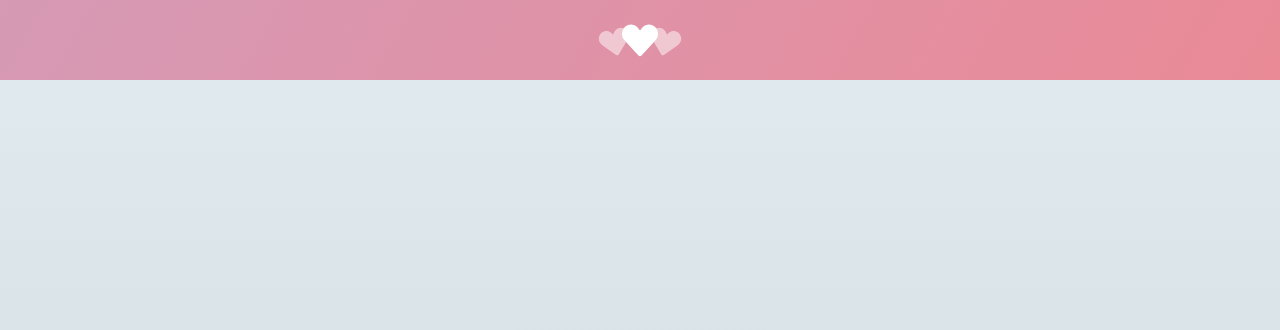
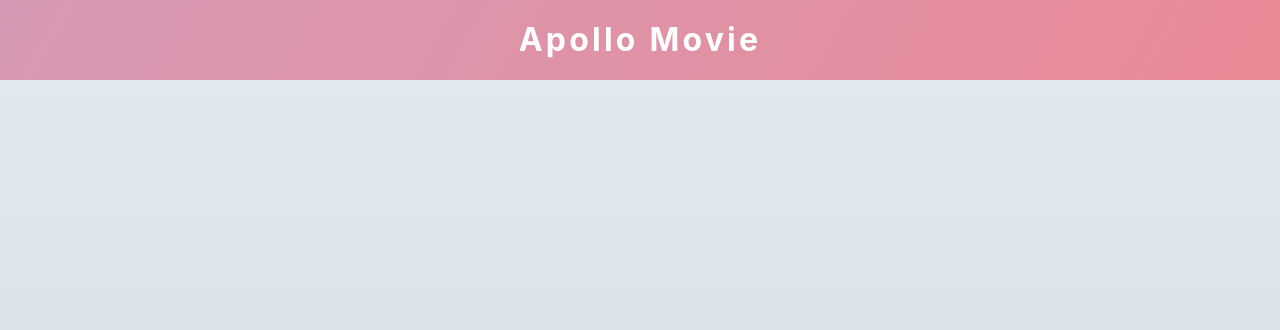
Before and after one commit to jinyongp/apollo-movies, a React (Create React App) app: page /#/ in a window 1280 px wide. Shown: the top 330 px of the page. Built offline with nearby package versions, Linux system fonts and the light colour scheme.

Commit message:
Update entire view

```diff
--- a/src/components/Movies.js
+++ b/src/components/Movies.js
@@ -3,8 +3,6 @@ import Movie from "./Movie";
 
 const Container = styled.div`
   width: 80%;
-  top: 15vh;
-  position: absolute;
   padding: 1rem 2rem;
   @media (max-width: 900px) {
     width: 100%;
--- a/src/components/TopLoader.js
+++ b/src/components/TopLoader.js
@@ -14,6 +14,15 @@ const gradient = keyframes`
   }
 `;
 
+const visible = keyframes`
+  from {
+    opacity: 0;
+  }
+  to {
+    opacity: 1;
+  }
+`;
+
 const Container = styled.div`
   width: 100%;
   height: 100vh;
@@ -22,7 +31,9 @@ const Container = styled.div`
   background-size: 400% 400%;
   background-image: linear-gradient(120deg, #a6c0fe 0%, #f68084 100%);
   display: flex;
-  justify-content: space-between;
+  flex-direction: column;
+  justify-content: center;
+  align-items: center;
   align-items: center;
   animation: ${gradient} 5s infinite linear alternate;
   transition: height 0.5s cubic-bezier(0.61, 0.11, 0, 1.02);
@@ -30,6 +41,16 @@ const Container = styled.div`
     height: 10vh;
     flex-direction: row;
   }
+`;
+
+const Title = styled.h1`
+  font-size: 2rem;
+  font-weight: 700;
+  color: white;
+  margin: auto;
+  letter-spacing: 0.2rem;
+  opacity: 0;
+  animation: ${visible} 0.5s ease 0.5s 1 forwards;
 `;
 
 const TopLoader = ({ loading }) => {
@@ -49,7 +70,7 @@ const TopLoader = ({ loading }) => {
   else
     return (
       <Container className="load">
-        <LoadingSVG scale={loading ? 1 : 0.6} />
+        <Title>Apollo Movie</Title>
       </Container>
     );
 };
--- a/src/components/index.js
+++ b/src/components/index.js
@@ -1,2 +1,3 @@
 export { default as TopLoader } from "./TopLoader";
 export { default as Movies } from "./Movies";
+export { default as LoadingSVG } from "./LoadingSVG";
--- a/src/routes/Detail.js
+++ b/src/routes/Detail.js
@@ -1,7 +1,7 @@
 import { useQuery } from "@apollo/client";
 import { useParams } from "react-router-dom";
 import { GET_MOVIE } from "../queries/movie";
-import LoadingSVG from "../components/LoadingSVG";
+import { Movies, LoadingSVG } from "../components";
 import styled, { keyframes } from "styled-components";
 
 const Container = styled.div`
@@ -26,9 +26,9 @@ const Left = styled.div`
   width: ${({ $loading }) => ($loading ? 100 : 60)}%;
   transition: width 0.5s cubic-bezier(0.61, 0.11, 0, 1.02);
   z-index: 1;
-  height: 100%;
   background-size: 400% 400%;
   background-image: linear-gradient(120deg, #a6c0fe 0%, #f68084 100%);
+  background-attachment: scroll;
   animation: ${gradient} 10s infinite linear alternate;
   display: flex;
   flex-direction: column;
@@ -47,17 +47,27 @@ const Year = styled.span`
   color: white;
   font-size: 2rem;
   font-weight: 200;
-  margin: 1.5rem;
-  margin-right: 0;
+  margin: 1rem;
 `;
 
 const Summary = styled.p`
   color: white;
+  max-height: 50%;
+  overflow-y: scroll;
   font-size: 1.2rem;
   font-weight: 300;
   line-height: 1.7rem;
   margin: 2rem 0 2rem 3rem;
   width: 50%;
+  padding: 1rem;
+  &::-webkit-scrollbar {
+    background-color: #0000;
+    width: 3px;
+  }
+  &::-webkit-scrollbar-thumb {
+    background-color: white;
+    border-radius: 1000px;
+  }
 `;
 
 const Info = styled.div`
@@ -75,6 +85,7 @@ const Genre = styled.div`
   background-color: #ccc;
   border-radius: 20px;
   padding: 5px;
+  margin-left: 3px;
   font-size: 0.8rem;
   font-weight: 600;
   color: white;
@@ -95,14 +106,17 @@ const Poster = styled.img`
   max-height: 90%;
   border-radius: 15px;
   object-fit: cover;
+  box-shadow: 0 2px 10px 2px gray;
 `;
+
+const MovieWrapper = styled.div``;
 
 const Detail = () => {
   const { id } = useParams();
   const { data, loading, error } = useQuery(GET_MOVIE, {
     variables: { id: +id },
   });
-  const { movie } = data || {};
+  const { movie, suggestions } = data || {};
   const {
     title,
     year,
@@ -129,8 +143,8 @@ const Detail = () => {
             {title}
           </Title>
           <Genres>
-            {genres?.map((genre) => (
-              <Genre>{genre}</Genre>
+            {genres?.map((genre, index) => (
+              <Genre key={index}>{genre}</Genre>
             ))}
           </Genres>
           <Summary>{description_full}</Summary>
--- a/src/routes/Home.js
+++ b/src/routes/Home.js
@@ -9,13 +9,24 @@ const Container = styled.div`
   align-items: center;
 `;
 
+const Main = styled.div`
+  width: 100%;
+  position: absolute;
+  top: 10vh;
+  display: flex;
+  justify-content: center;
+  padding: 3rem;
+`;
+
 const Home = () => {
   const { data, loading, error } = useQuery(GET_MOVIES);
   const { movies } = data || {};
   return (
     <Container>
       <TopLoader loading={loading} />
-      <Movies movies={movies} />
+      <Main>
+        <Movies movies={movies} />
+      </Main>
     </Container>
   );
 };
```
